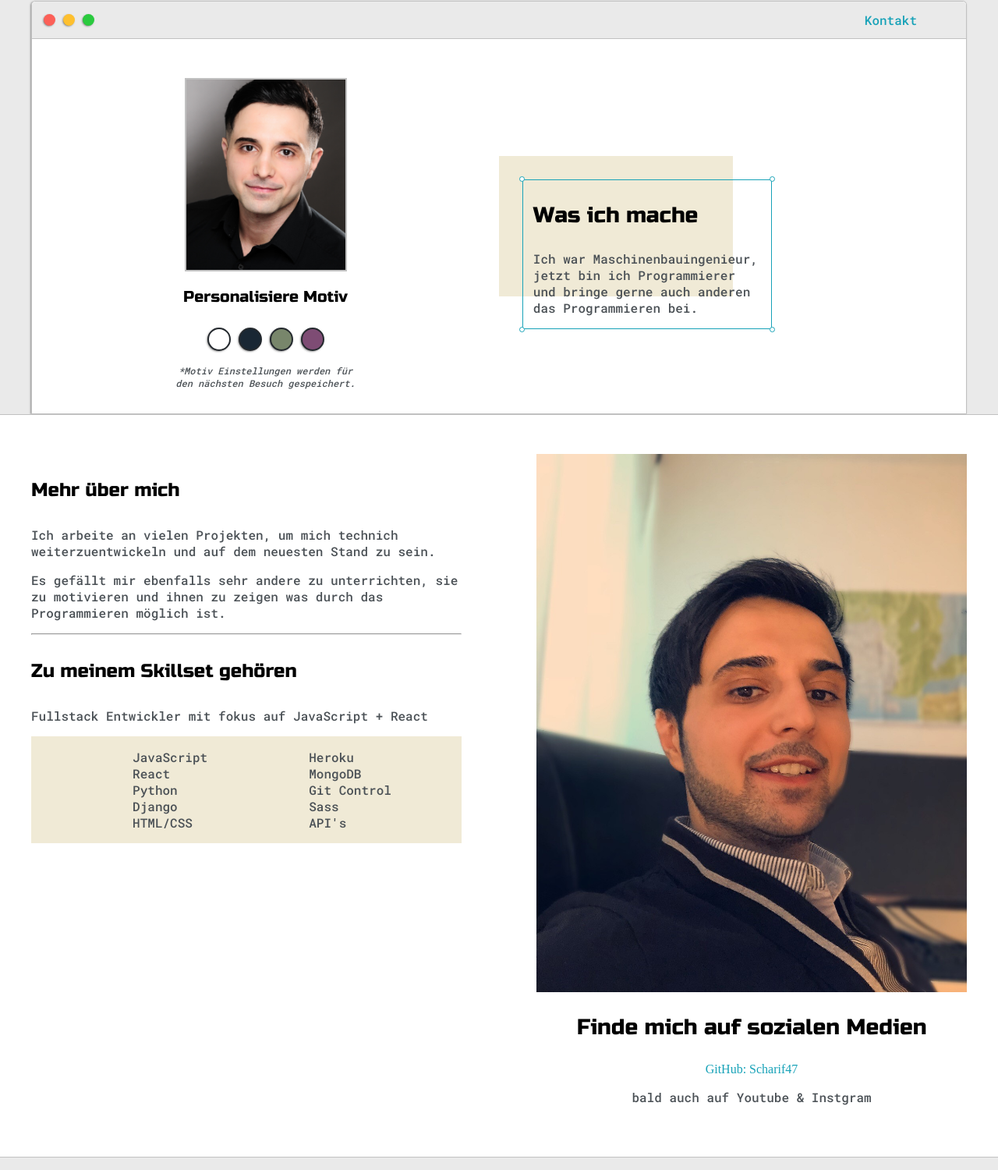
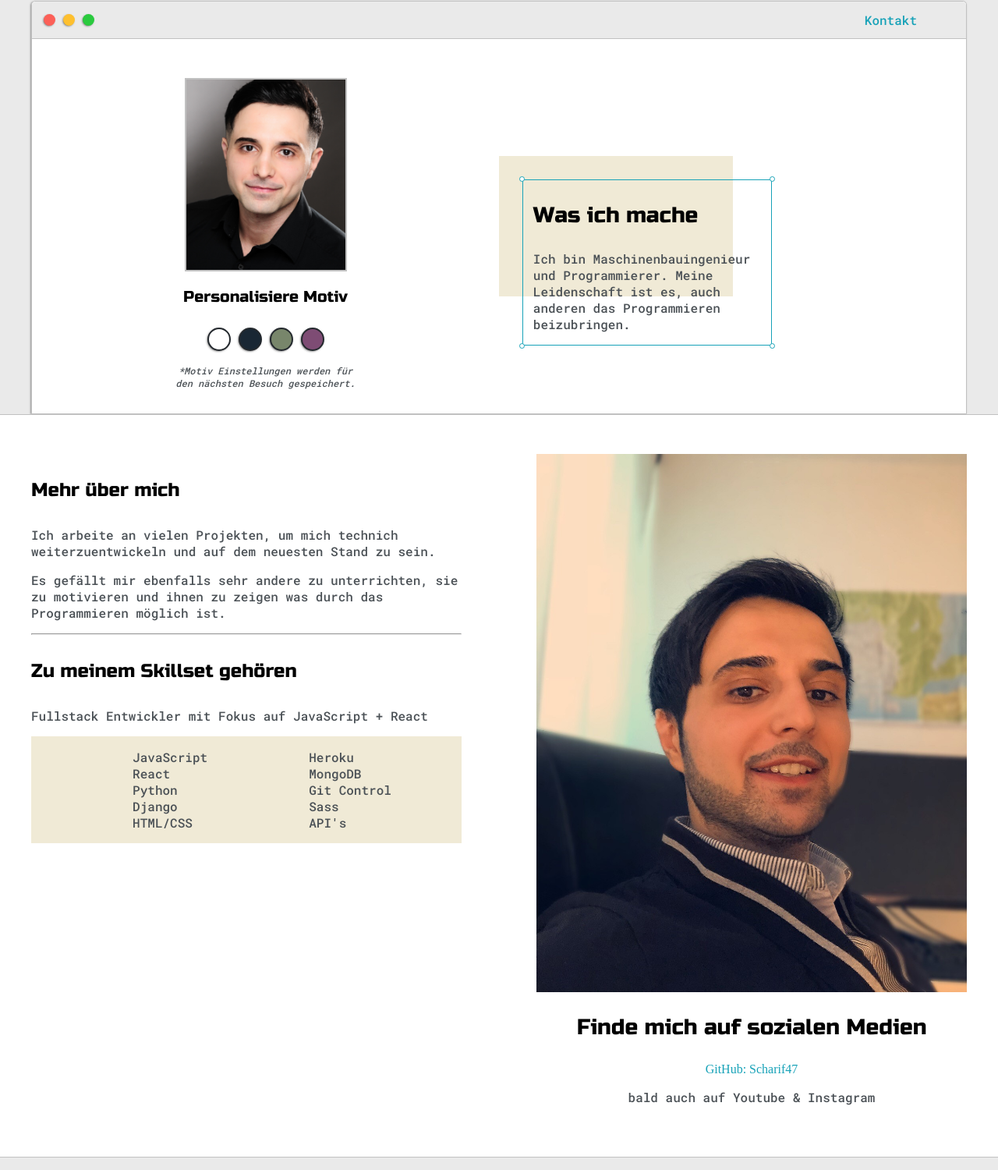
Before and after one commit to Scharif47/myPortfolio, a plain HTML site: page index.html in a window 1280 px wide. Shown: the part 160-1660 px from the top of the page at 78% size. Drawn offline with Linux system fonts and the light colour scheme.

Commit message:
bugFixes

```diff
--- a/index.html
+++ b/index.html
@@ -77,8 +77,7 @@
                 ></div>
                 <h3>Was ich mache</h3>
                 <p>
-                  Ich war Maschinenbauingenieur, jetzt bin ich Programmierer und
-                  bringe gerne auch anderen das Programmieren bei.
+                  Ich bin Maschinenbauingenieur und Programmierer. Meine Leidenschaft ist es, auch anderen das Programmieren beizubringen.
                 </p>
                 <div
                   class="s1__right-column__preview-corner s1__right-column__preview-corner-br"
@@ -115,7 +114,7 @@
             <h4>Zu meinem Skillset gehören</h4>
 
             <p>
-              Fullstack Entwickler mit fokus auf JavaScript + React
+              Fullstack Entwickler mit Fokus auf JavaScript + React
               <!-- <a target="_blank" href="lebenslauf.pdf">Werdegang herunterladen</a> -->
             </p>
 
@@ -149,7 +148,7 @@
             <a target="_blank" href="https://github.com/Scharif47"
               >GitHub: Scharif47</a
             >
-            <p>bald auch auf Youtube & Instgram</p>
+            <p>bald auch auf Youtube & Instagram</p>
           </div>
         </div>
       </div>
```
